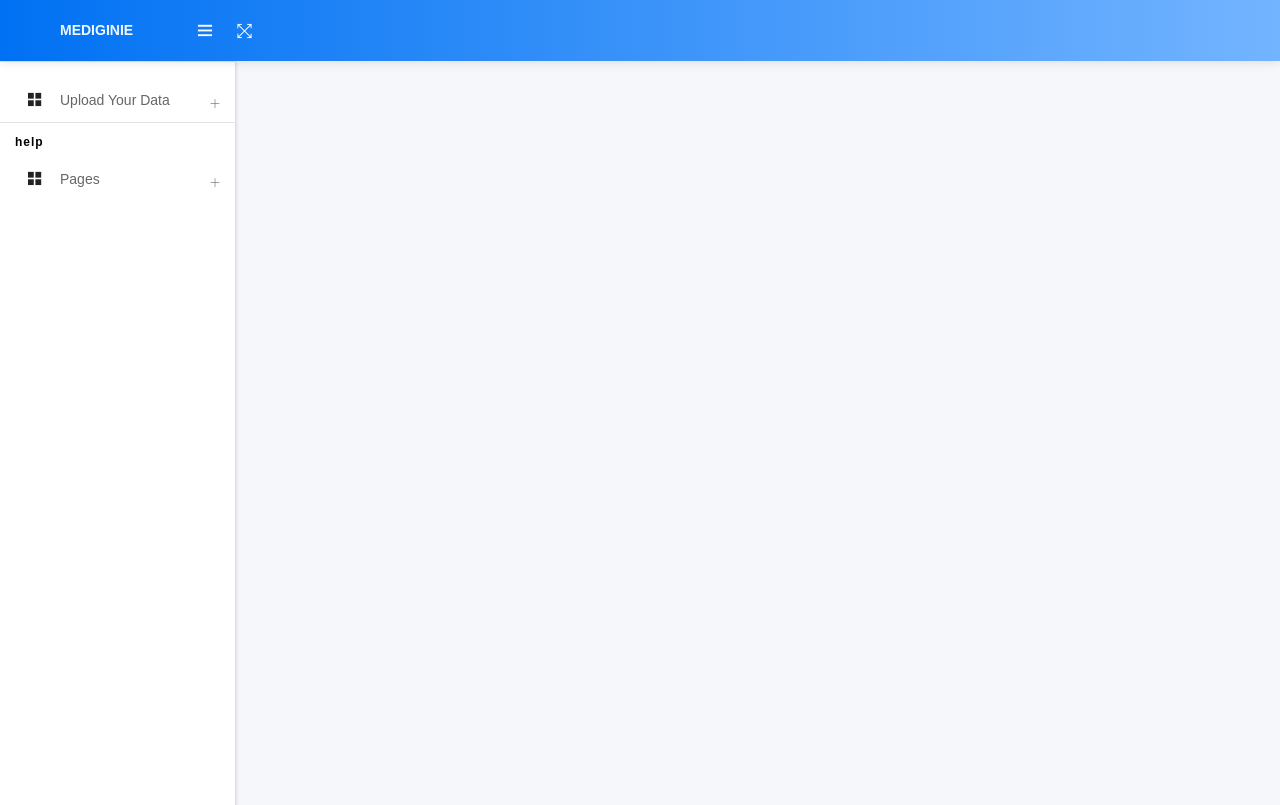
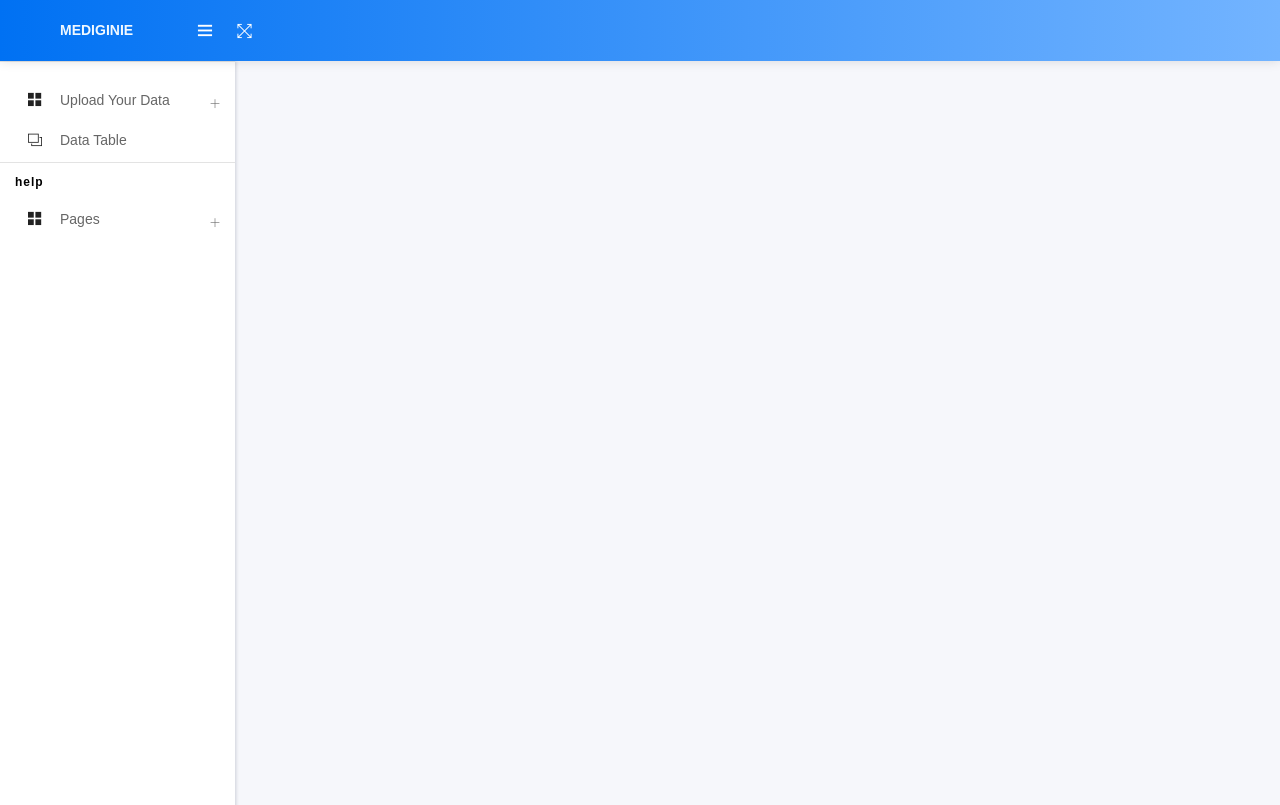
Before and after one commit to Jayeshpt/MediGenie_Chatbot, a Django app: page / in a window 1280 px wide. Run offline with Django 4.2, Linux system fonts and the light colour scheme; some libraries are stand-ins or nearby versions.

Commit message:
data printing freature updation

```diff
--- a/MediGenie/homeapp/urls.py
+++ b/MediGenie/homeapp/urls.py
@@ -3,5 +3,6 @@ from.import views
 urlpatterns = [
     path('',views.index,name='index'),
     path('upload/', views.upload_file, name='upload_file'),
+    path('data_table/', views.show_data, name='show_data'),
 
 ]
--- a/MediGenie/homeapp/views.py
+++ b/MediGenie/homeapp/views.py
@@ -48,3 +48,29 @@ def upload_file(request):
     return render(request, 'upload.html')
 
 ###----------------------------------------------------- End of File upload and Accespting --------------------------------------------------
+### ----------------------------------------------------- Dataset Printing -------------------------------------------------------------------
+
+def read_data_from_file1(file_path):
+    if file_path.endswith('.csv'):
+        data = pd.read_csv(file_path)
+    elif file_path.endswith('.xlsx') or file_path.endswith('.xls'):
+        data = pd.read_excel(file_path)
+    else:
+        raise ValueError("Unsupported file format")
+
+    return data
+
+
+def get_most_recent_file():
+    media_folder = os.path.join(settings.MEDIA_ROOT)
+    files = [f for f in os.listdir(media_folder) if os.path.isfile(os.path.join(media_folder, f))]
+    most_recent_file = max(files, key=lambda f: os.path.getmtime(os.path.join(media_folder, f)))
+    return os.path.join(media_folder, most_recent_file)
+
+def show_data(request):
+    file_path = get_most_recent_file()
+    data = read_data_from_file1(file_path)
+    context = {'data': data}
+    return render(request, 'data_display.html', context)
+
+###----------------------------------------------------- End of Dataset Printing -------------------------------------------------------------
--- a/MediGenie/template/index.html
+++ b/MediGenie/template/index.html
@@ -99,6 +99,14 @@
                                                     data-i18n="nav.dash.main">Upload Your Data</span>
                                                 <span class="pcoded-mcaret"></span>
                                             </a>
+                                            <li>
+                                                <a href="{% url 'show_data' %}">
+                                                    <span class="pcoded-micon"><i class="ti-layers"></i><b>FC</b></span>
+                                                    <span class="pcoded-mtext" data-i18n="nav.form-components.main">Data
+                                                        Table</span>
+                                                    <span class="pcoded-mcaret"></span>
+                                                </a>
+                                            </li>
                                             <ul class="pcoded-submenu">
 
                                             </ul>
@@ -110,6 +118,7 @@
                                 </div>
                                 <ul class="pcoded-item pcoded-left-item">
                                     <li>
+
                                     </li>
                                     <li class="pcoded-hasmenu">
                                         <a href="javascript:void(0)">
```
Also changed, not shown: MediGenie/template/data_display.html (added, +39 -0 lines).
